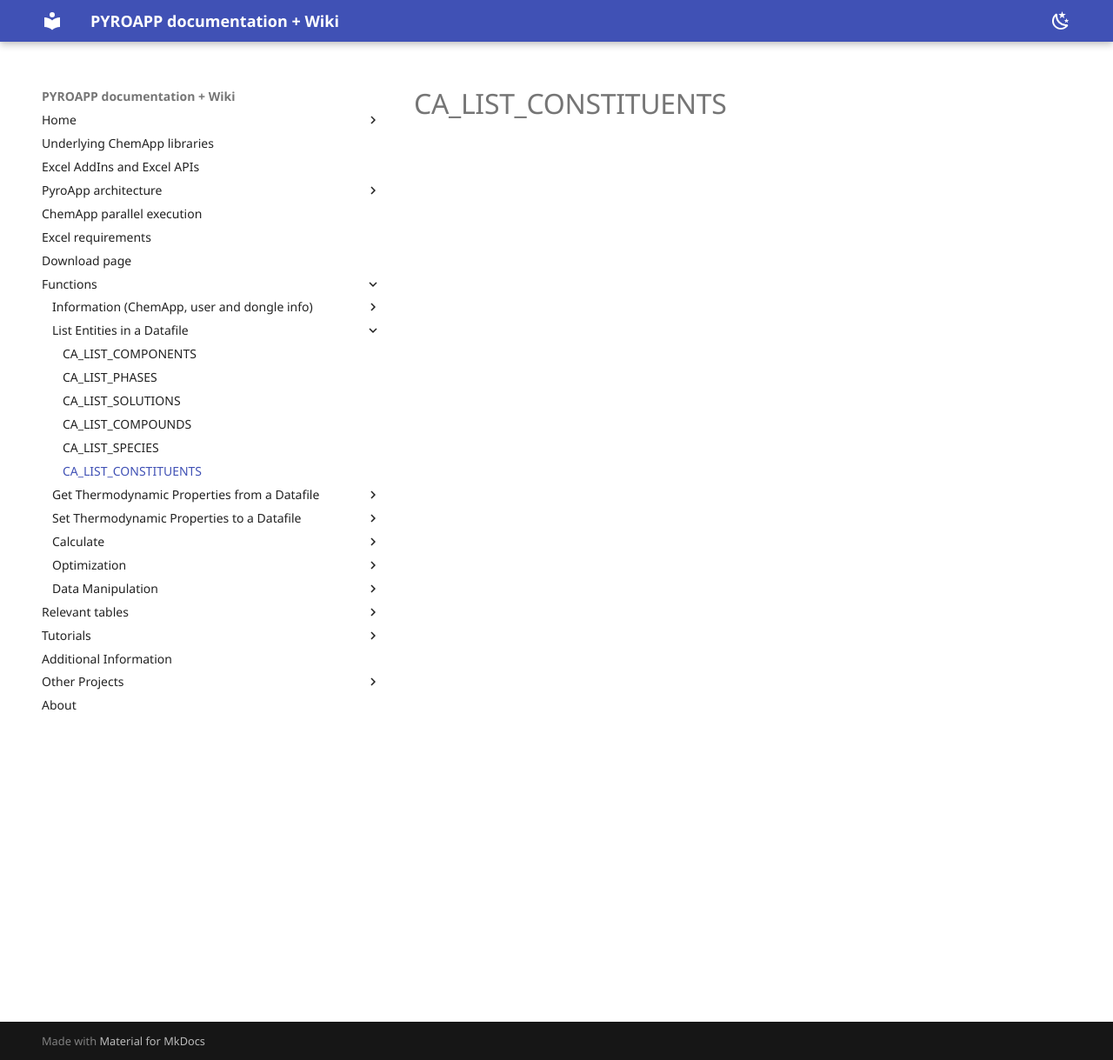
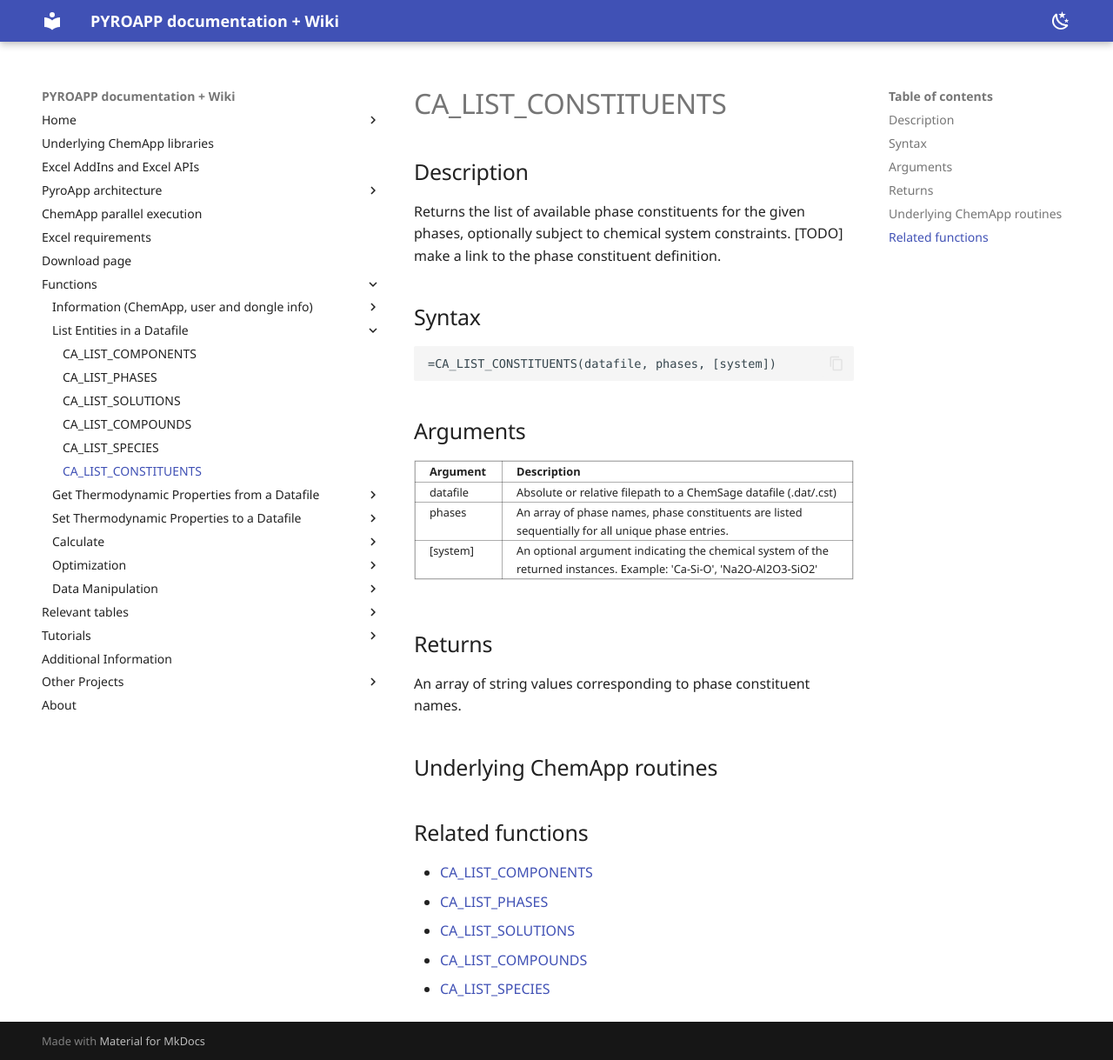
Before and after one commit to evnekdev/pyroapp-docs, an MkDocs documentation site: the page built from docs/functions/ca_list_constituents.md, in a window 1280 px wide and 1219 px high. Shown: the whole window at 87% size. Built offline with MkDocs 1.6.1 and Material for MkDocs 9.7.7, drawn with Linux system fonts in a browser that asks for light colours; some web fonts are replaced.

Commit message:
Update ca_list_constituents.md

````diff
--- a/docs/functions/ca_list_constituents.md
+++ b/docs/functions/ca_list_constituents.md
@@ -1 +1,33 @@
 # CA_LIST_CONSTITUENTS
+
+## Description
+
+Returns the list of available phase constituents for the given phases, optionally subject to chemical system constraints. [TODO] make a link to the phase constituent definition.
+
+## Syntax
+
+```excel
+=CA_LIST_CONSTITUENTS(datafile, phases, [system])
+```
+
+## Arguments
+
+  | **Argument** | **Description** |
+  |---|---|
+  | datafile | Absolute or relative filepath to a ChemSage datafile (.dat/.cst) |
+  | phases | An array of phase names, phase constituents are listed sequentially for all unique phase entries. |
+  | \[system\] | An optional argument indicating the chemical system of the returned instances. Example: 'Ca-Si-O', 'Na2O-Al2O3-SiO2' |
+
+## Returns
+
+An array of string values corresponding to phase constituent names.
+
+## Underlying ChemApp routines
+
+## Related functions
+
+  - [CA_LIST_COMPONENTS](../ca_list_components)
+  - [CA_LIST_PHASES](../ca_list_phases)
+  - [CA_LIST_SOLUTIONS](../ca_list_solutions)
+  - [CA_LIST_COMPOUNDS](../ca_list_compounds)
+  - [CA_LIST_SPECIES](../ca_list_species)
````
